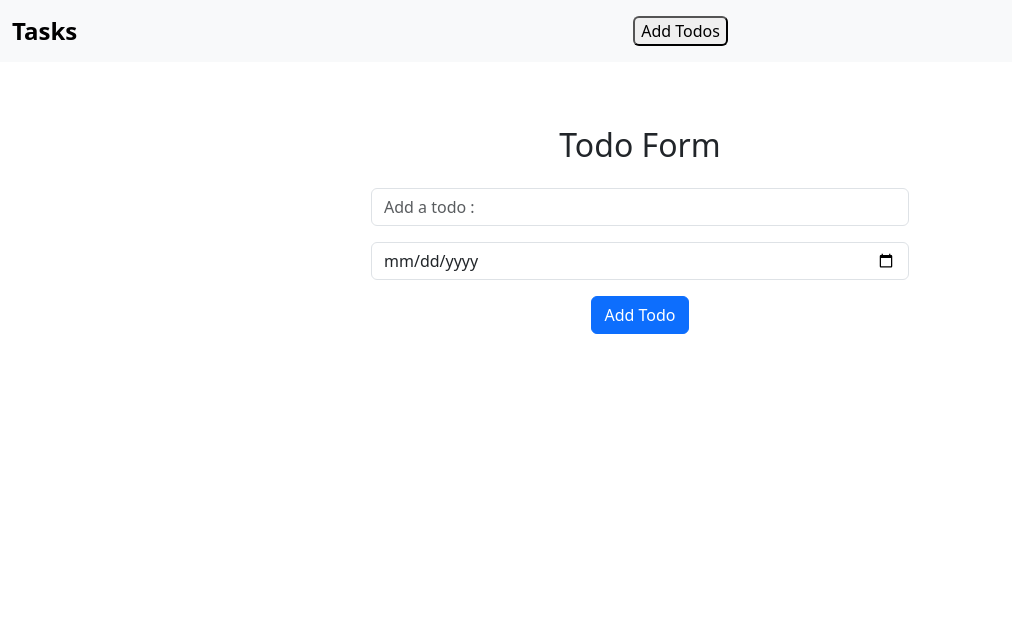
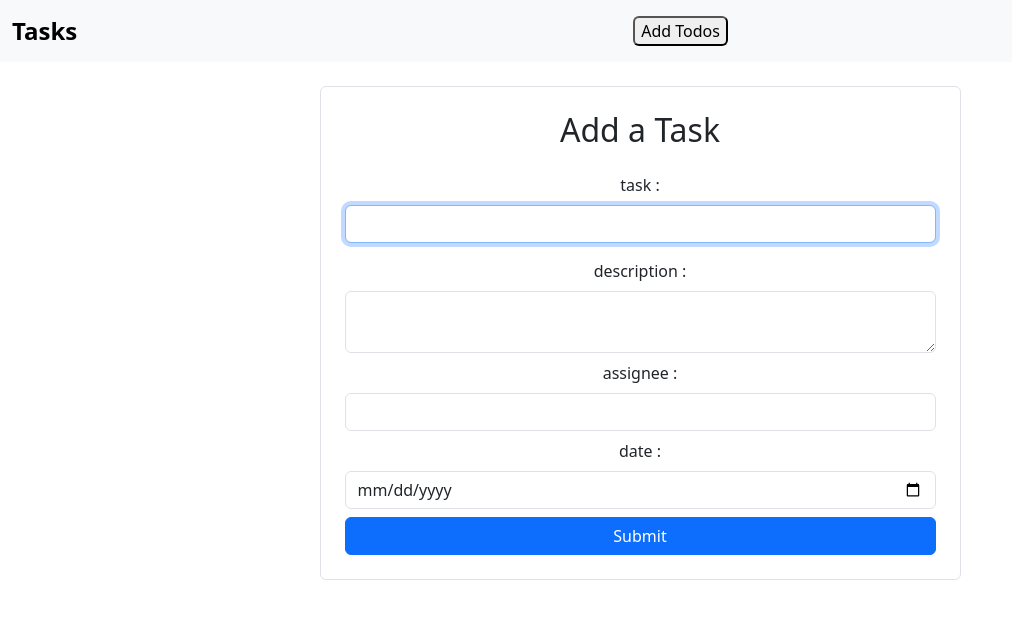
Before and after one commit to RohanDhalpe/TODO-APP, a React (Create React App) app: page /addtodos in a window 1280 px wide. Shown: the top 618 px of the page, without its empty margins (0-1012 px from the left). Built offline with nearby package versions, Linux system fonts and the light colour scheme.

Commit message:
module0.8

```diff
--- a/db.json
+++ b/db.json
@@ -1,39 +1,32 @@
 {
   "todos": [
     {
-      "id": "7c9b",
-      "title": "task1",
-      "isCompleted": false,
-      "date": "2024-03-11"
+      "id": "1kj",
+      "title": "react",
+      "description": "react assignments",
+      "assignee": "teacher",
+      "isCompleted": true
     },
     {
-      "id": "8acc",
-      "title": "todo2",
-      "isCompleted": true,
-      "date": "2024-03-12"
+      "id": "45l",
+      "title": "Rohan",
+      "description": "Dhalpe",
+      "assignee": "you",
+      "isCompleted": true
     },
     {
-      "id": "b602",
-      "title": "todo3",
-      "isCompleted": true,
-      "date": "2024-03-12"
+      "id": "c7c5",
+      "title": "react",
+      "description": "react lectures",
+      "assignee": "madam",
+      "isCompleted": false
     },
     {
-      "id": "80de",
-      "title": "eeee",
+      "id": "29f7",
+      "title": "exam",
+      "description": "exam study",
+      "assignee": "teacher",
       "isCompleted": false,
-      "date": "2024-03-14"
-    },
-    {
-      "id": "56a8",
-      "title": "hh",
-      "isCompleted": false,
-      "date": "2024-03-31"
-    },
-    {
-      "id": "54e7",
-      "title": "sdfgh",
-      "isCompleted": true,
       "date": "2024-03-22"
     }
   ]
--- a/src/App.tsx
+++ b/src/App.tsx
@@ -5,6 +5,7 @@ import { BrowserRouter, Routes ,Route} from 'react-router-dom';
 import Error from './components/Error';
 import TodoNavbar from './components/TodoNavbar';
 import ViewTodo from './components/ViewTodo';
+import CreateTask from './components/AddTask';
 
 function App() {
 
@@ -14,7 +15,7 @@ function App() {
          <TodoNavbar/>
          <Routes>
           <Route path='/' element={<Todo/>}/>
-          <Route path="/addtodos" element={<AddTodo/>}/>
+          <Route path="/addtodos" element={<CreateTask/>}/>
           <Route path="/viewtodos/:id" element={<ViewTodo />} />
           <Route path='*' element={<Error/>}/>
          </Routes>
--- /dev/null
+++ b/src/components/AddTask.tsx
@@ -0,0 +1,131 @@
+import { useFormik } from "formik";
+import { useNavigate } from "react-router-dom";
+import axios from "axios";
+import * as yup from "yup";
+
+const CreateTask = () => {
+  const navigate = useNavigate();
+
+  const validationSchema = yup.object({
+    title: yup
+      .string()
+      .max(20, "Title length must be less than 20 characters")
+      .required("Title is required"),
+    description: yup.string().required("Description is required"),
+    assignee: yup.string().required("Assignee is required"),
+    date: yup
+      .string()
+      .matches(
+        /^(?:\d{4}-\d{2}-\d{2})$/,
+        'Date must be in the format YYYY-MM-DD'
+      )
+      .required("Date is required"),
+  });
+
+  const { handleSubmit, handleChange, handleBlur, values, errors, touched } =
+    useFormik({
+      initialValues: {
+        title: "",
+        description: "",
+        assignee: "",
+        date: "",
+      },
+      validationSchema: validationSchema,
+      onSubmit: async (values) => {
+        try {
+          await axios.post("http://localhost:8000/todos", {
+            title: values.title,
+            description: values.description,
+            assignee: values.assignee,
+            isCompleted: false,
+            date: values.date,
+          });
+          navigate("/");
+        } catch (err) {
+          console.error("Error:", err);
+          alert("Failed to add data");
+        }
+      },
+    });
+
+  return (
+    <div className="container mt-4">
+      <div className="row justify-content-center">
+        <div className="col-md-7">
+          <form onSubmit={handleSubmit} className="p-4 border rounded ">
+            <h2 className="text-center mb-4">Add a Task</h2>
+            <div className="mb-3">
+              <label className="form-label">task :</label>
+              <input
+                type="text"
+                className="form-control"
+                name="title"
+                onChange={handleChange}
+                onBlur={handleBlur}
+                value={values.title}
+                required
+                autoFocus
+              />
+              {errors.title && touched.title && (
+                <p className="text-danger">{errors.title}</p>
+              )}
+            </div>
+
+            <div className="mb-2">
+              <label className="form-label">description :</label>
+              <textarea
+                className="form-control"
+                name="description"
+                onChange={handleChange}
+                value={values.description}
+                onBlur={handleBlur}
+                required
+              ></textarea>
+              {errors.description && touched.description && (
+                <p className="text-danger">{errors.description}</p>
+              )}
+            </div>
+
+            <div className="mb-2">
+              <label className="form-label">assignee :</label>
+              <input
+                type="text"
+                className="form-control"
+                name="assignee"
+                onChange={handleChange}
+                value={values.assignee}
+                onBlur={handleBlur}
+                required
+              />
+              {errors.assignee && touched.assignee && (
+                <p className="text-danger">{errors.assignee}</p>
+              )}
+            </div>
+
+            <div className="mb-2">
+              <label className="form-label">date :</label>
+              <input
+                type="date"
+                className="form-control"
+                name="date"
+                onChange={handleChange}
+                value={values.date}
+                onBlur={handleBlur}
+                required
+              />
+              {errors.date && touched.date && (
+                <p className="text-danger">{errors.date}</p>
+              )}
+            </div>
+
+            <button type="submit" className="btn btn-primary w-100">
+              Submit
+            </button>
+          </form>
+        </div>
+      </div>
+    </div>
+  );
+};
+
+export default CreateTask;
--- a/src/components/AddTodo.tsx
+++ b/src/components/AddTodo.tsx
@@ -1,7 +1,6 @@
-import  { useState } from "react";
-import { useNavigate } from "react-router";
+import { useState } from "react";
+import { useNavigate } from "react-router-dom";
 import axios from "axios";
-
 
 export interface Todo {
   title: string;
@@ -10,12 +9,11 @@ export interface Todo {
 }
 
 export default function AddTodos() {
-  const [title, setTitle] = useState<string>();
-  const [date, setDate] = useState<string>();
+  const [title, setTitle] = useState<string>("");
+  const [date, setDate] = useState<string>("");
   const navigate = useNavigate();
 
   const handleChangeDate = (e: React.ChangeEvent<HTMLInputElement>) => {
-
     setDate(e.target.value);
   };
 
@@ -23,14 +21,17 @@ export default function AddTodos() {
     setTitle(e.target.value);
   };
 
-  const handleAdd = () => {
+  const handleAdd = (e: React.FormEvent<HTMLFormElement>) => {
+    e.preventDefault();
     if (title && date) {
-      axios.post("http://localhost:8000/todos", {
+      axios
+        .post("http://localhost:8000/todos", {
           title: title,
           isCompleted: false,
-        date: date
+          date: date,
         })
         .then(() => {
+
           navigate("/");
         })
         .catch((err) => {
@@ -38,43 +39,40 @@ export default function AddTodos() {
           alert("Failed to add data");
         });
     } else {
-      alert("Todo Cannot be Empty");
+      alert("Todo cannot be empty");
     }
   };
 
   return (
     <>
-      <div className="container mt-5">
-        <div className="row">
-          <div className="col-md-6 offset-md-3 form p-3">
-            <h2 className="mb-4">Todo Form</h2>
-            <div>
-              <div className="mb-3">
+      <div className="form-details text-center">
+        <form onSubmit={handleAdd}>
+          <h2>- Add Task - </h2>
+          <label htmlFor="title">Title : </label>
           <input
             type="text"
             className="form-control"
             placeholder="Add a todo :"
+            value={title}
             onChange={(e) => handleChangeInput(e)}
             required
           />
-              </div>
-
+          <br />
           <div className="mb-3">
             <input
               type="date"
               className="form-control"
+              value={date}
               onChange={(e) => handleChangeDate(e)}
               required
             />
           </div>
-              <div>
-                <button className="btn btn-primary" onClick={handleAdd}>
+          <br />
+          <br />
+          <button type="submit" className="btn btn-primary">
             Add Todo
           </button>
-              </div>
-            </div>
-          </div>
-        </div>
+        </form>
       </div>
     </>
   );
--- a/src/components/Error.tsx
+++ b/src/components/Error.tsx
@@ -1,5 +1,20 @@
+import React from 'react';
+
 const Error = () => {
-  return <p>Error!! Page Not Found!!</p>;
+  return (
+    <div className="container mt-5">
+      <div className="row">
+        <div className="col">
+          <div className="alert alert-danger" role="alert">
+            <h4 className="alert-heading">Error!</h4>
+            <p>Page Not Found!!</p>
+            <hr />
+            <p className="mb-0">Please check the URL and try again.</p>
+          </div>
+        </div>
+      </div>
+    </div>
+  );
 };
 
 export default Error;
--- a/src/components/ViewTodo.tsx
+++ b/src/components/ViewTodo.tsx
@@ -2,23 +2,40 @@ import { useEffect, useState } from "react";
 import { useParams } from "react-router-dom";
 
 export default function ViewTodo() {
-  const [title, setTitle] = useState<string>("");
+  const [title, setTitle] = useState("");
+  const [description, setDescription] = useState("");
+  const [assignee, setAssignee] = useState("");
+  const [date, setDate] = useState("");
+
   const params = useParams();
 
   useEffect(() => {
     const fetchData = async () => {
-      const res = await fetch(`http://localhost:8000/todos/${params.id}`).then(
-        (resp) => resp.json()
-      );
-      setTitle(res.title);
+      try {
+        const res = await fetch(`http://localhost:8000/todos/${params.id}`).then(
+          (resp) => resp.json()
+        );
+        setTitle(res.title);
+        setDescription(res.description);
+        setAssignee(res.assignee);
+        setDate(res.date);
+      } catch (error) {
+        console.error("Error fetching data: ", error);
+      }
     };
     fetchData();
   }, [params.id]);
 
   return (
-    <div>
-      <label>Title : </label>
-      <p>{title}</p>
+    <div className="container mt-4">
+      <div className="card">
+        <div className="card-body">
+          <h5 className="card-title">Title: {title}</h5>
+          <p className="card-text">Description: {description}</p>
+          <p className="card-text">Assignee: {assignee}</p>
+          <p className="card-text">Date: {date}</p>
+        </div>
+      </div>
     </div>
   );
 }
```
Also changed, not shown: src/components/Todo.tsx (+12 -9 lines). Lines whose indentation alone changed are shown as unchanged.
